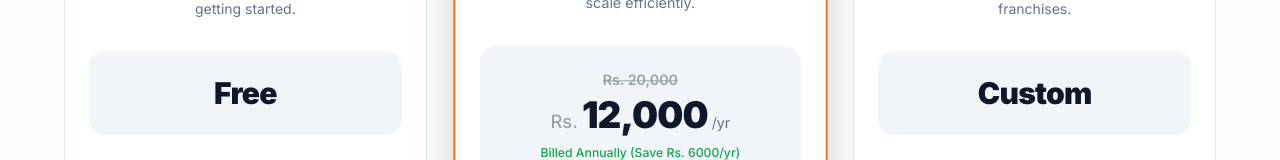
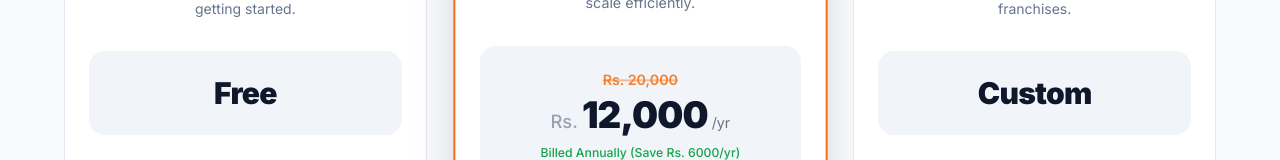
Before and after one commit to everpeaknp/yummy-landing, a Next.js app: page / in a window 1280 px wide. Shown: the part 8778-8938 px from the top of the page. Built offline with nearby package versions, Linux system fonts and the light colour scheme; no server answers.

Commit message:
feat: Add strikethrough optional pricing fields

```diff
--- a/components/sections/Pricing.tsx
+++ b/components/sections/Pricing.tsx
@@ -131,6 +131,7 @@ export function Pricing() {
   const fetchData = useCallback(async () => {
     try {
       const apiData = await getPricingPage()
+      console.log("Fetched Pricing Data from API:", apiData); // Temporary debug log
       setData(apiData)
 
       // Map API plans to component format
@@ -139,7 +140,7 @@ export function Pricing() {
           ...p,
           features: p.features.map((f) => (typeof f === 'string' ? f : f.text)),
         }))
-        setPlans(mappedPlans as typeof fallbackPlans)
+        setPlans(mappedPlans as Array<Omit<PricingPlan, 'features'> & { features: string[] }>)
       }
 
       if (apiData.faqs) {
@@ -340,8 +341,10 @@ export function Pricing() {
                   <div className="flex flex-col items-center justify-center">
                     {/* Optional Strikethrough Original Price */}
                     {(isAnnual && plan.originalPriceYearly) || (!isAnnual && plan.originalPriceMonthly) ? (
-                      <div className="flex items-center gap-1 text-gray-400 dark:text-gray-500 line-through text-sm font-semibold mb-1">
-                        {isAnnual ? plan.originalPriceYearly : plan.originalPriceMonthly}
+                      <div className="flex items-center gap-1.5 text-orange-500 dark:text-orange-400 text-sm font-semibold mb-1 opacity-90">
+                        <span className="line-through decoration-orange-500/50 dark:decoration-orange-400/50 decoration-2">
+                          {isAnnual ? plan.originalPriceYearly : plan.originalPriceMonthly}
+                        </span>
                       </div>
                     ) : null}
 
--- a/lib/api/client.ts
+++ b/lib/api/client.ts
@@ -32,7 +32,9 @@ export class ApiError extends Error {
  * Base fetch wrapper with error handling
  */
 export async function apiClient<T>(endpoint: string, options: RequestInit = {}): Promise<T> {
-  const url = `${API_BASE_URL}${endpoint}`
+  // Add cache-busting timestamp to prevent Next.js from aggressively caching local Django data
+  const separator = endpoint.includes('?') ? '&' : '?'
+  const url = `${API_BASE_URL}${endpoint}${separator}_t=${Date.now()}`
 
   const defaultHeaders: HeadersInit = {
     'Content-Type': 'application/json',
```
